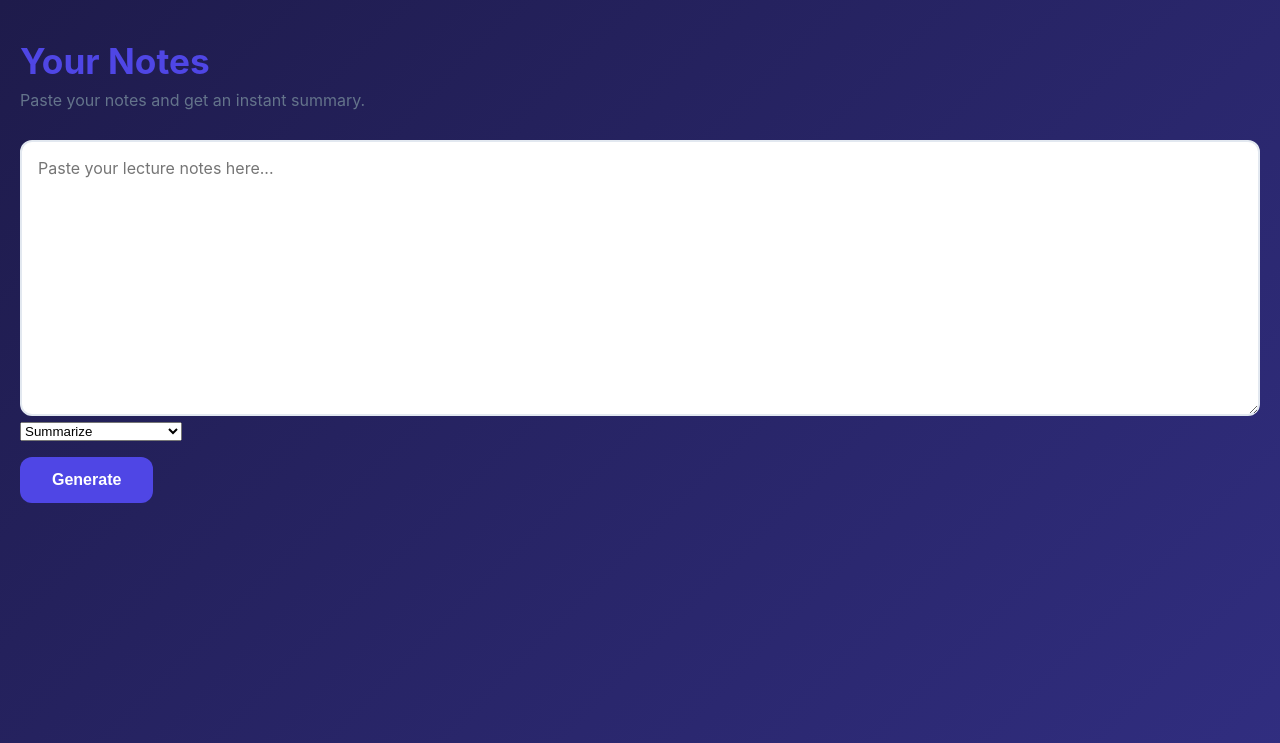
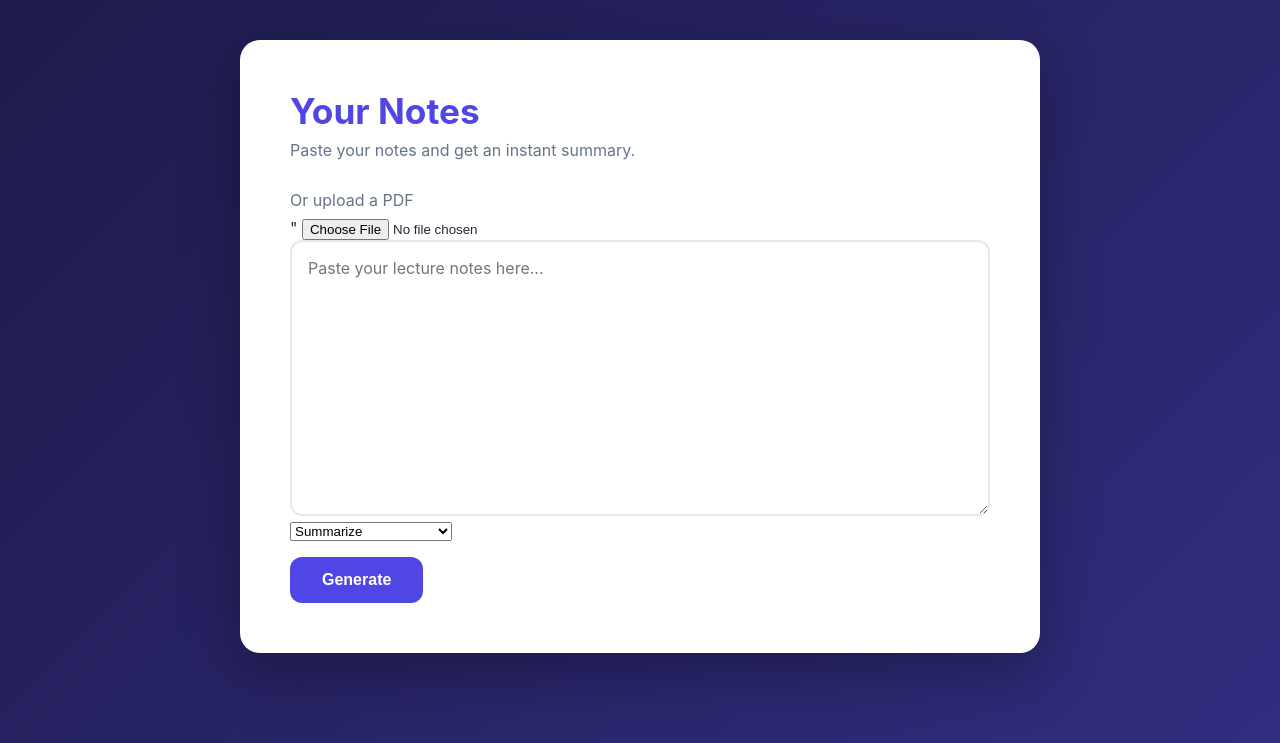
Before and after one commit to kosichukwuezi/study-ai, a Flask app: page / in a window 1280 px wide. Shown: the top 743 px of the page. Run offline with Flask 3, Linux system fonts and the light colour scheme; parts of the project's set-up code (start-up, migrations or seed data) failed here and were passed over.

Commit message:
PDF upload + teach mode work

```diff
--- a/app.py
+++ b/app.py
@@ -1,4 +1,5 @@
-from curses import raw
+
+from io import Reader
 
 import markdown
 from flask import Flask, render_template, request
@@ -6,6 +7,7 @@ import anthropic #import the anthropic library
 import os # import the os library to access environment variables
 from dotenv import load_dotenv # import the env where the API key is stored
 import json
+from pypdf import PdfReader
 
 load_dotenv()
 
@@ -21,6 +23,15 @@ def home():
 def summarize():
     notes = request.form["notes"] #get the notes from the submission
     mode = request.form["mode"] #get which mode the user selected
+
+    uploaded = request.files.get("pdf") #get the uploaded file if any
+    if uploaded and uploaded.filename != "": #check if a file was uploaded
+        reader = PdfReader(uploaded)
+        pdf_text =""
+        for page in reader.pages:
+            pdf_text +=page.extract_text()
+        notes = pdf_text #replace the notes with the text extracted from the PDF
+
 
     # choose the instruction based on the mode
     if mode == "quiz":
@@ -47,7 +58,18 @@ Notes:
     {notes}"""
 
     else:
-        prompt = f"Summarize these lecture notes clearly and concisely:\n\n{notes}"
+        prompt = f"""You are a study assistant. Create study-focused notes from the material below.
+
+    Structure your response as:
+    1. **Key Concepts** — the main ideas, each explained in 1-2 clear sentences
+    2. **Important Terms** — bold each key term with its definition
+    3. **What to Focus On** — flag the 3-4 most exam-relevant points
+    4. **Quick Review** — 3-5 bullet takeaways for fast revision
+
+    Keep explanations clear and tied to the source material. Preserve any formulas, definitions, or specific facts exactly. If the material references a diagram or figure, mention it by name so the student knows to review it.
+
+    Material:
+    {notes}"""
 
 
     message = client.messages.create(
--- a/templates/index.html
+++ b/templates/index.html
@@ -5,10 +5,12 @@
     <link rel="stylesheet" href="{{ url_for('static', filename='style.css') }}">
   </head>
   <body>
-    <div class=" "container>
+    <div class= "container">
         <h1>Your Notes</h1>
         <p class = "subtitle"> Paste your notes and get an instant summary.</p>
-        <form action="/summarize " method = "POST">
+        <form action="/summarize" method = "POST" enctype="multipart/form-data">
+          <p style="margin: 12px 0 8px; color:#64748b; ">Or upload a PDF</p>"
+          <input type="file" name="pdf" accept=".pdf">
             <textarea name = "notes" rows="12" placeholder="Paste your lecture notes here..."></textarea>
             <br>
             <select name="mode">
@@ -20,6 +22,6 @@
             <br>
             <button type="submit">Generate </button>
         </form>
-    <div>{{ notes | safe }}</div>
+      </div>{{ notes | safe }}</div>
   </body>
 </html>
```
